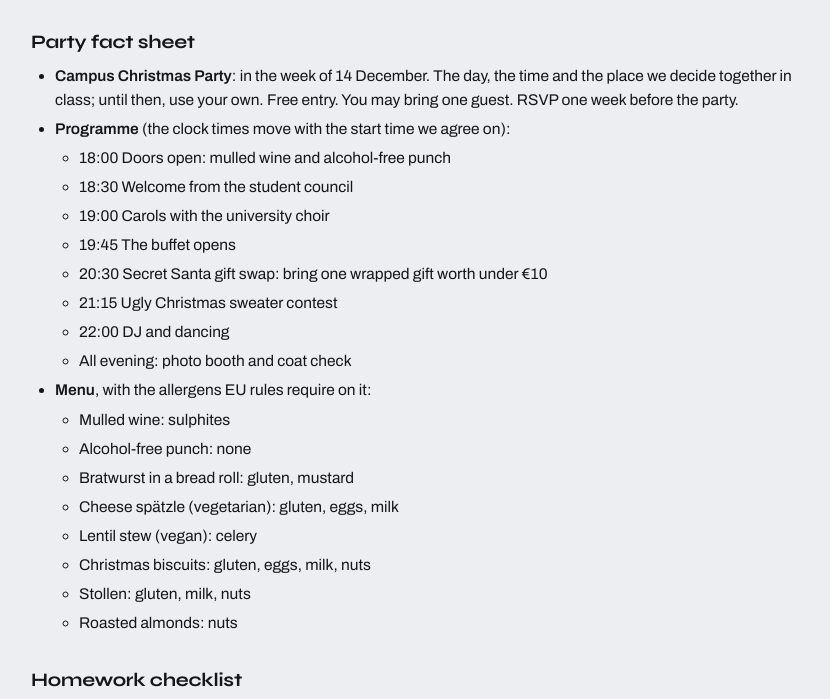
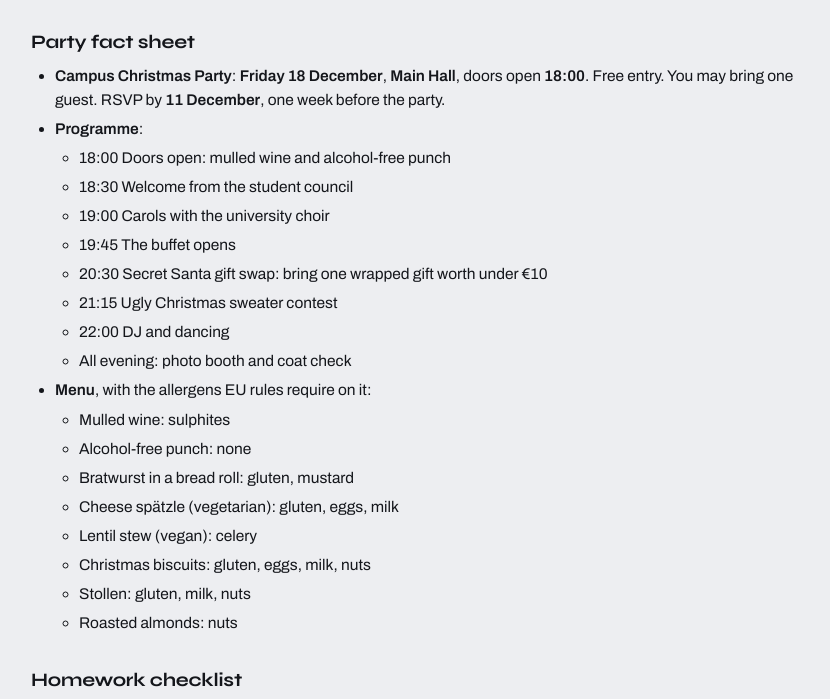
Before and after one commit to cyberhirsch/DesignGestalt, a plain HTML site: page briefs.html in a window 1280 px wide. Shown: the part 1305-2004 px from the top of the page, without its empty margins (223-1053 px from the left). Drawn offline with Linux system fonts and the light colour scheme.

Commit message:
Fix the party facts: Friday 18 December, Main Hall, doors open 18:00
The fact sheet and the Week 6 brief and checklist now name the date,
place and time. Free entry is required for anyone whose Week 2 version
leads with it.

```diff
--- a/briefs.html
+++ b/briefs.html
@@ -237,8 +237,8 @@
     </ul>
     <h3 id="party-fact-sheet">Party fact sheet</h3>
     <ul>
-    <li><strong>Campus Christmas Party</strong>: in the week of 14 December. The day, the time and the place we decide together in class; until then, use your own. Free entry. You may bring one guest. RSVP one week before the party.</li>
-    <li><strong>Programme</strong> (the clock times move with the start time we agree on):<ul>
+    <li><strong>Campus Christmas Party</strong>: <strong>Friday 18 December</strong>, <strong>Main Hall</strong>, doors open <strong>18:00</strong>. Free entry. You may bring one guest. RSVP by <strong>11 December</strong>, one week before the party.</li>
+    <li><strong>Programme</strong>:<ul>
     <li>18:00 Doors open: mulled wine and alcohol-free punch</li>
     <li>18:30 Welcome from the student council</li>
     <li>19:00 Carols with the university choir</li>
@@ -433,7 +433,7 @@
     </ol>
     </li>
     <li><strong>Homework Task (Deliverable)</strong>: The party's promotion set. Everyone makes all five pieces.<ol>
-    <li><strong>Prototype</strong>: Design the party poster at <strong>A3 portrait</strong>, for noticeboards, dorms, the library and the cafeterias. Build it around <strong>your key visual from Week 5</strong>. It must carry the event name, the date, the location and one call to action: <em>RSVP by 11 December</em>, and so must every other format. The time and "free entry" are optional.</li>
+    <li><strong>Prototype</strong>: Design the party poster at <strong>A3 portrait</strong>, for noticeboards, dorms, the library and the cafeterias. Build it around <strong>your key visual from Week 5</strong>. It must carry the event name, the date (<strong>Friday 18 December</strong>), the location (<strong>Main Hall</strong>) and one call to action: <em>RSVP by 11 December</em>, and so must every other format. The time (<em>doors open 18:00</em>) and "free entry" are optional, unless your Week 2 version leads with free entry: then "free entry" is required in every format.</li>
     <li><strong>Adapt</strong>: Rebuild it for the lobby screens in the Main Hall (<strong>16:9, 1920 × 1080 px</strong>), an Instagram post (<strong>1:1, 1080 × 1080 px</strong>), a story (<strong>9:16, 1080 × 1920 px</strong>) and the banner at the top of the student mailing list (<strong>600 × 200 px</strong>).</li>
     <li><strong>Flyer check</strong>: Print the poster at 35 % on an A4 sheet: that is A6, flyer size. If it no longer reads in the hand, fix the poster. No printer? Zoom the poster on screen until it measures 10.5 × 14.8 cm with a ruler, and judge it from arm's length.</li>
     <li><strong>Constraint</strong>: Each format is rebuilt, not scaled. Pick one of your three Week 2 versions (date, place or free entry first) and name it: its hierarchy has to survive in all five. Check too that the key visual still reads at the smallest size.</li>
```
Also changed, not shown: checklists.html (+1 -1 lines).
